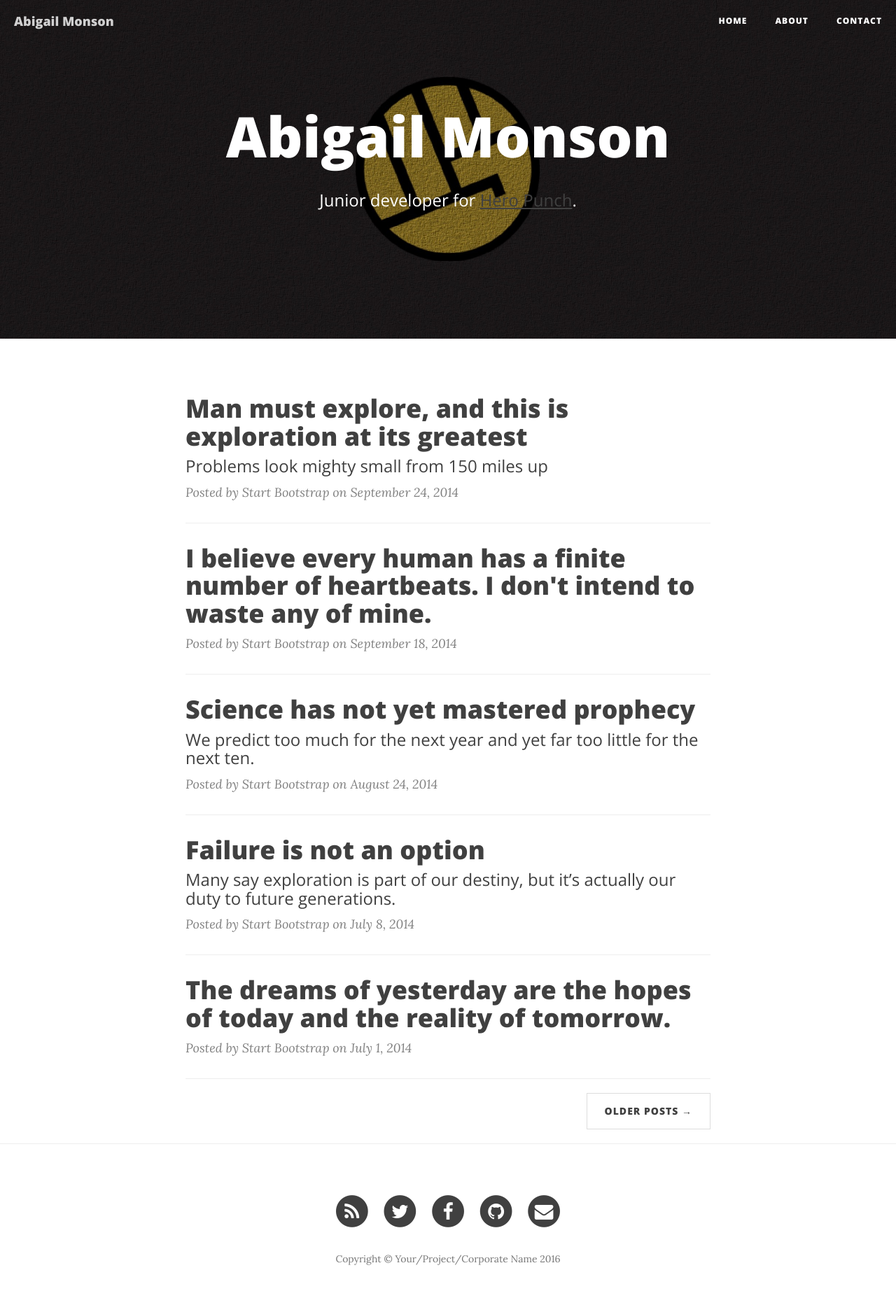
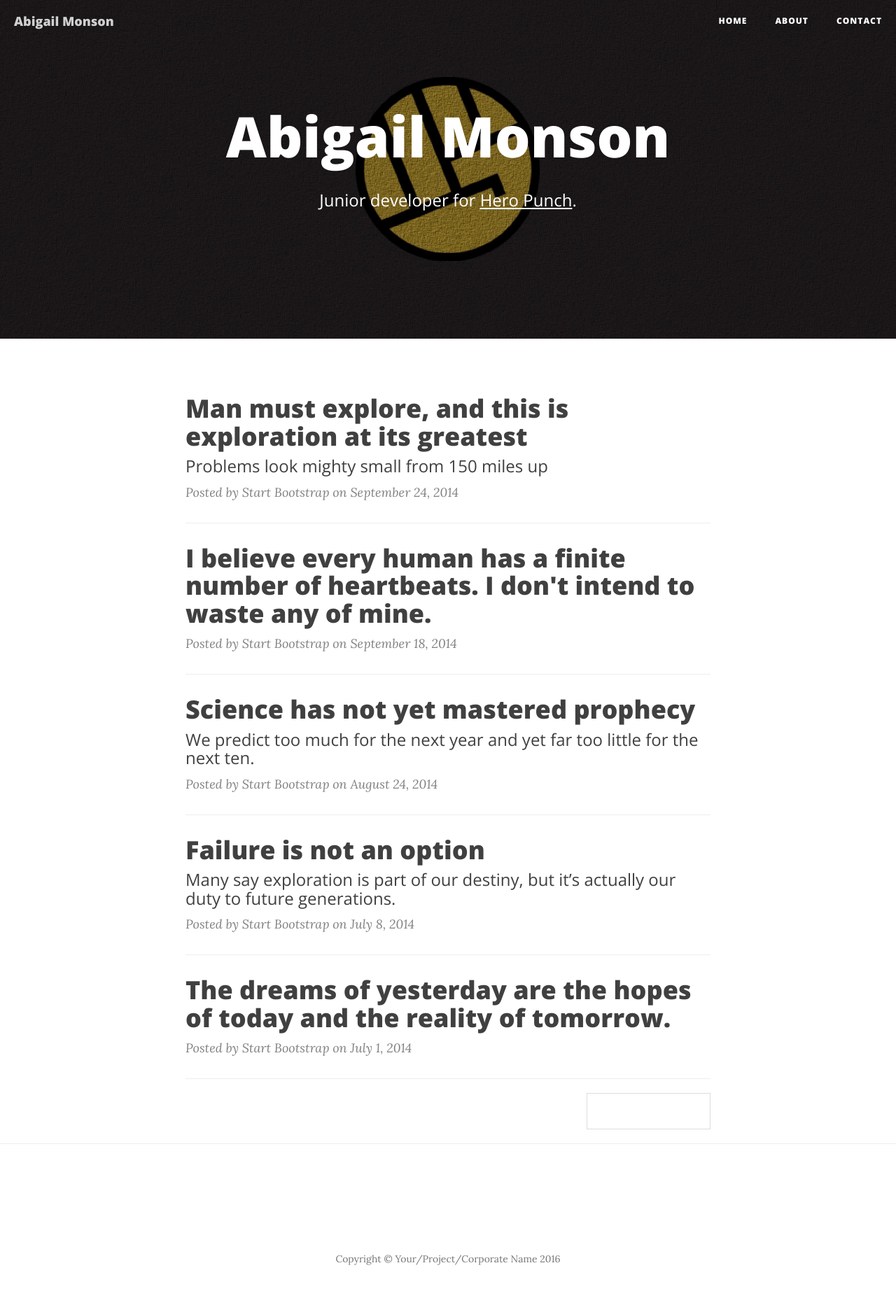
Before and after one commit to abbycakes207/abbycakes207.github.io, a Jekyll site: the page built from index.html, in a window 1280 px wide. Shown: the whole page at 70% size. Built offline with Jekyll 4.4.1, drawn with Linux system fonts in a browser that asks for light colours; nearby versions of some CDN libraries; the list of posts is cut into pages by our own code.

Commit message:
Change link colors to white

```diff
--- a/css/clean-blog.css
+++ b/css/clean-blog.css
@@ -26,7 +26,7 @@ h6 {
   font-weight: 800;
 }
 a {
-  color: #404040;
+  color: #fff;
 }
 a:hover,
 a:focus {
```
